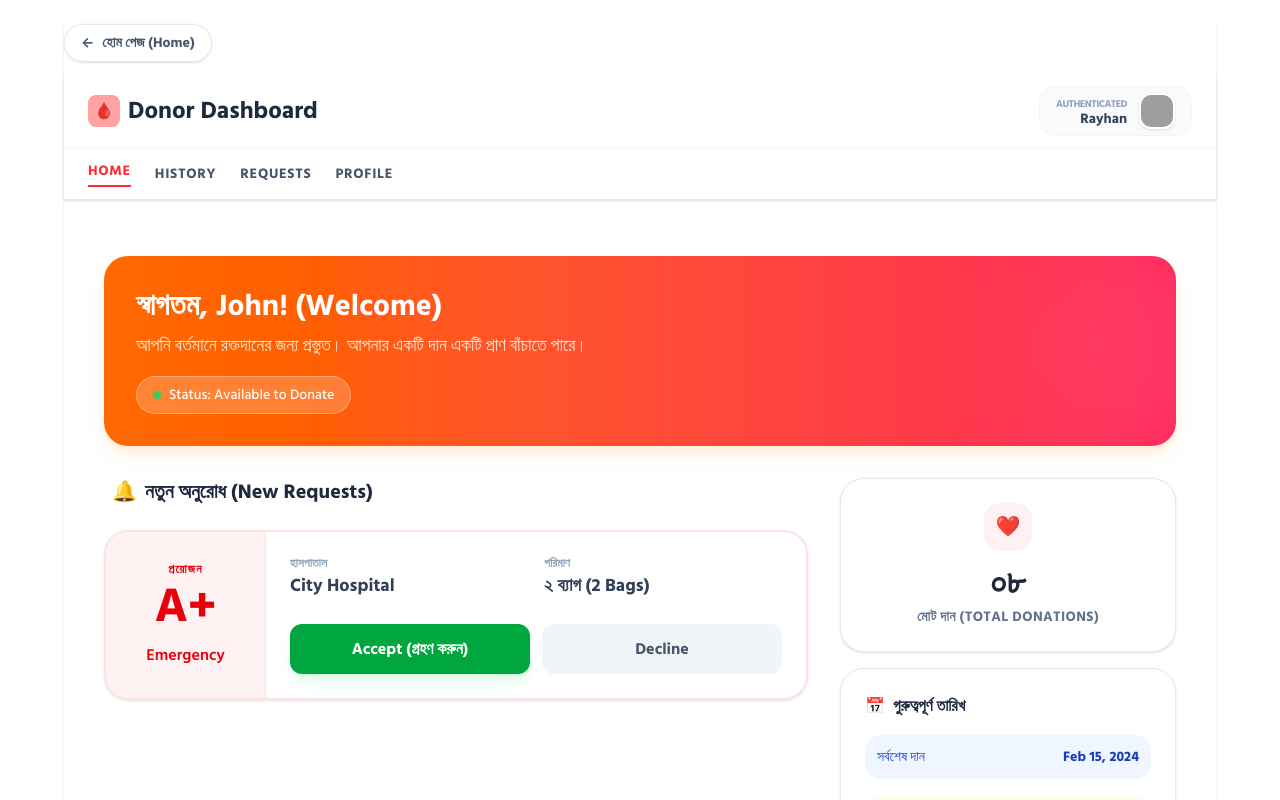
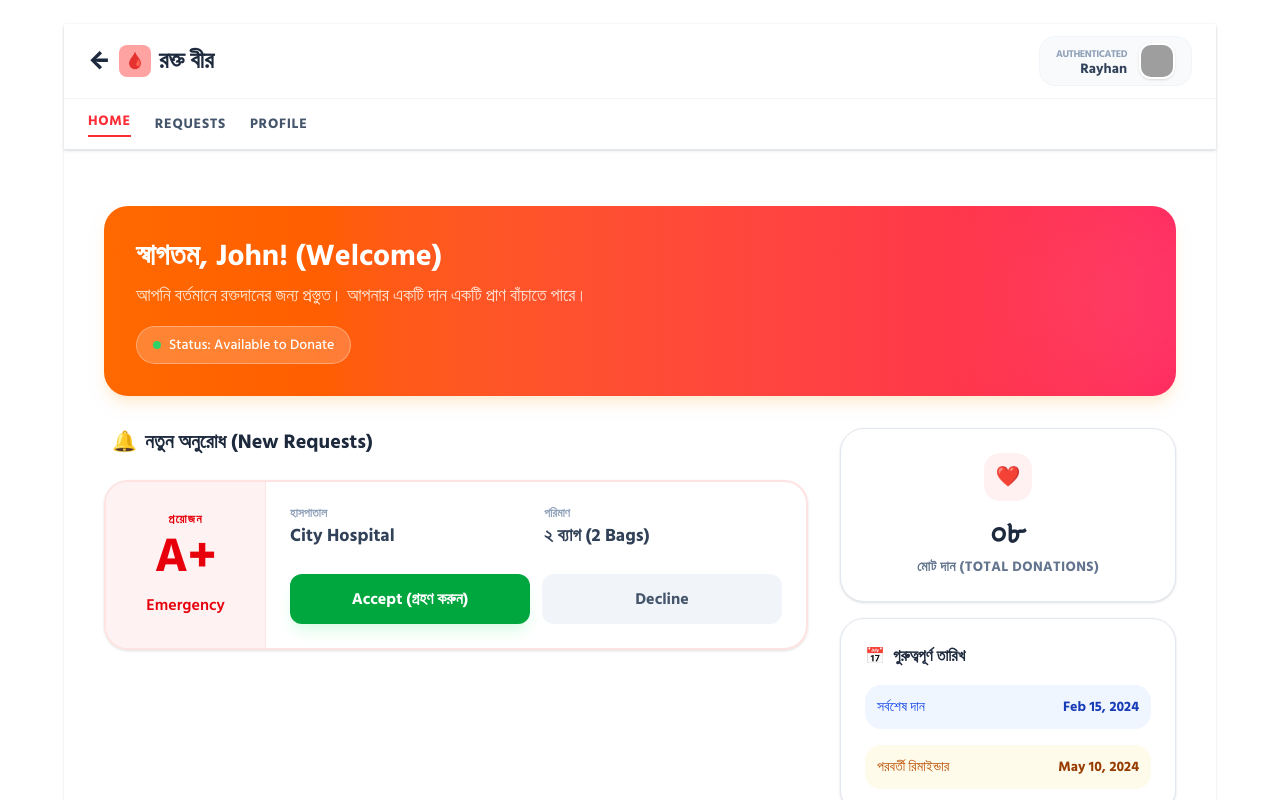
Before and after one commit to Rayhan-abdullha/blood-donation-reactjs, a React (Vite) app: page /donor/home in a window 1280 px wide. Shown: the top 800 px of the page. Built offline with nearby package versions, Linux system fonts and the light colour scheme; grey boxes are pictures that could not be loaded.

Commit message:
fix some design

```diff
--- /dev/null
+++ b/a.js
@@ -0,0 +1,19 @@
+let text = "Need A+ blood in Dhaka urgently";
+const bloodRegex = /(AB\+|A\+|B\+|O\+|AB-|A-|B-|O-)/i;
+
+  // Location list
+  const locations = ["Rangpur", "Dhaka", "Chittagong"];
+
+  // Extract blood group
+  const bloodMatch = text.match(bloodRegex);
+  const bloodGroup = bloodMatch ? bloodMatch[0].toUpperCase() : null;
+
+  // Extract location
+  let foundLocation = null;
+  for (let loc of locations) {
+    if (text.toLowerCase().includes(loc.toLowerCase())) {
+      foundLocation = loc;
+      break;
+    }
+}
+console.log("Extracted Blood Group:", bloodGroup);
--- a/src/components/Navbar.tsx
+++ b/src/components/Navbar.tsx
@@ -5,24 +5,26 @@ interface Props {
   title: string;
   menus: Array<{ link: string; name: string }>;
   user: string;
+  isMainMenu?: boolean
 }
 
-export default function Navbar({ title, menus, user }: Props) {
+export default function Navbar({ title, menus, user, isMainMenu = false }: Props) {
   const [isOpen, setIsOpen] = useState(false);
-
-  // Responsive Link Logic
   const linkClass = ({ isActive }: { isActive: boolean }) =>
     `text-sm font-bold transition-all duration-200 uppercase tracking-wider ${
       isActive
         ? "text-red-500 border-b-2 border-red-500 pb-1"
         : "text-slate-600 hover:text-red-500"
     }`;
-
+  const navigate = (path: string) => {
+    window.location.href = path;
+  }
   return (
     <nav className="sticky top-0 z-50 shadow-sm font-sans">
       {/* --- UPPER BAR (Brand & User) --- */}
       <div className="bg-white border-b border-slate-100 px-6 py-3 flex justify-between items-center">
         <h1 className="font-black text-2xl flex items-center gap-2 text-slate-800">
+          {!isMainMenu && <Link to={"/"} className="group-hover:-translate-x-1 transition-transform">←</Link>}
           <Link to="/" className="flex items-center gap-2">
             <span className="bg-red-300 text-white w-8 h-8 flex items-center justify-center rounded-lg not-italic text-base">🩸</span>
             {title}
@@ -30,7 +32,7 @@ export default function Navbar({ title, menus, user }: Props) {
         </h1>
 
         {/* Desktop User Info */}
-        <div className="hidden md:flex items-center gap-3 bg-slate-50 px-4 py-1.5 rounded-2xl border border-slate-100">
+        <div onClick={() => navigate("/admin/profile")} className="cursor-pointer hidden md:flex items-center gap-3 bg-slate-50 px-4 py-1.5 rounded-2xl border border-slate-100">
           <div className="text-right">
             <p className="text-[10px] text-slate-400 font-bold uppercase tracking-tighter">Authenticated</p>
             <p className="text-sm font-bold text-slate-700 leading-none">{user}</p>
@@ -55,7 +57,7 @@ export default function Navbar({ title, menus, user }: Props) {
       <div className={`
         bg-white/80 backdrop-blur-md px-6 border-b border-slate-200
         transition-all duration-300 ease-in-out
-        ${isOpen ? "max-h-96 py-4 opacity-100" : "max-h-0 md:max-h-16 py-0 md:py-3 opacity-0 md:opacity-100 overflow-hidden"}
+        ${isOpen ? "max-h-[500px] py-4 opacity-100" : "max-h-0 md:max-h-16 py-0 md:py-3 opacity-0 md:opacity-100 overflow-hidden"}
       `}>
         <div className="flex flex-col md:flex-row gap-6 md:items-center max-w-6xl mx-auto">
           {menus.map((item, id) => (
@@ -70,7 +72,7 @@ export default function Navbar({ title, menus, user }: Props) {
           ))}
 
           {/* Mobile User Info (Only visible in mobile menu) */}
-          <div className="md:hidden pt-4 border-t border-slate-100 flex items-center gap-3">
+          <div onClick={() => navigate("/donor/profile")} className="cursor-pointer md:hidden pt-4 border-t border-slate-100 flex items-center gap-3">
             <img src="https://i.pravatar.cc/100" className="w-10 h-10 rounded-full" />
             <span className="font-bold text-slate-700">{user}</span>
           </div>
--- a/src/pages/admin/AdminDashboard.tsx
+++ b/src/pages/admin/AdminDashboard.tsx
@@ -10,7 +10,7 @@ export default function AdminDashboard() {
       {/* --- SIDEBAR --- */}
       <aside className="w-64 bg-slate-900 text-white hidden lg:flex flex-col p-6 sticky top-0 h-screen">
         <h2 className="text-xl font-black flex items-center gap-2 mb-10 italic">
-          <span className="bg-red-600 p-1.5 rounded-lg not-italic">🩸</span> ADMIN PANEL
+          <span className="bg-red-400 p-1.5 rounded-lg not-italic">🩸</span> ADMIN PANEL
         </h2>
         <nav className="space-y-2 flex-1">
           <button onClick={() => setActiveTab("verify")} className={`w-full flex items-center gap-3 px-4 py-3 rounded-xl transition-all ${activeTab === 'verify' ? 'bg-red-600 text-white' : 'text-slate-400 hover:bg-white/5'}`}>
--- a/src/pages/admin/AdminLayout.tsx
+++ b/src/pages/admin/AdminLayout.tsx
@@ -1,18 +1,14 @@
 import Navbar from "../../components/Navbar"
-import BackHome from "../../components/BackHome"
 import { Outlet } from "react-router-dom"
 const menus = [
     { link: "admin/home", name: "Home" },
-    { link: "admin/history", name: "History" },
-    { link: "admin/requests", name: "Requests" },
     { link: "admin/profile", name: "Profile" },
   ]
 export default function AdminLayout() {
   return (
     <div className="max-w-6xl mx-auto mt-6 bg-gray-50 rounded shadow">
-      <BackHome className="mb-3"/>
       <Navbar
-        title="Admin Dashboard"
+        title="রক্ত বীর"
         menus={menus}
         user="Rayhan"
       />
--- a/src/pages/donor/DonorLayout.tsx
+++ b/src/pages/donor/DonorLayout.tsx
@@ -1,18 +1,15 @@
 import { Outlet } from "react-router-dom"
 import Navbar from "../../components/Navbar"
-import BackHome from "../../components/BackHome"
 const menus = [
     { link: "donor/home", name: "Home" },
-    { link: "donor/history", name: "History" },
     { link: "donor/requests", name: "Requests" },
     { link: "donor/profile", name: "Profile" },
   ]
 export default function DonorLayout() {
   return (
     <div className="max-w-6xl mx-auto mt-6 rounded shadow">
-      <BackHome className="mb-3"/>
        <Navbar
-          title="Donor Dashboard"
+          title="রক্ত বীর"
           menus={menus}
           user="Rayhan"
         />
--- a/src/pages/patient/CreateRequest.tsx
+++ b/src/pages/patient/CreateRequest.tsx
@@ -47,8 +47,7 @@ export default function Requests() {
             <span className="text-3xl">🩸</span>
           </div>
           <h2 className="text-3xl font-black text-slate-800 tracking-tight leading-snug">
-            রক্তের আবেদন <br />
-            <span className="text-red-600 text-xl font-bold uppercase tracking-widest">Blood Request</span>
+            রক্তের আবেদন
           </h2>
           <p className="text-slate-500 mt-2 font-medium max-w-md mx-auto leading-relaxed text-sm">
             আপনার সঠিক তথ্য দ্রুত রক্তদাতার কাছে পৌঁছাতে সাহায্য করবে।
--- a/src/pages/patient/PatientLayout.tsx
+++ b/src/pages/patient/PatientLayout.tsx
@@ -1,20 +1,17 @@
 import { Outlet } from "react-router-dom"
 import Navbar from "../../components/Navbar"
-import BackHome from "../../components/BackHome"
 const menus = [
     { link: "patient/home", name: "Home" },
-    { link: "patient/history", name: "History" },
     { link: "patient/requests", name: "Requests" },
     { link: "patient/profile", name: "Profile" },
   ]
 export default function PatientLayout() {
   return (
     <div className="max-w-6xl mx-auto mt-6 rounded shadow">
-        <BackHome className="mb-3"/>
         <Navbar
-          title="Patient Dashboard"
-          menus={menus}
-          user="Rayhan"
+        title="রক্ত বীর"
+        menus={menus}
+        user="Rayhan"
         />
       <div className="p-6">
         <Outlet />
--- a/src/pages/public/Home.tsx
+++ b/src/pages/public/Home.tsx
@@ -3,12 +3,8 @@ import { Link } from "react-router-dom"
 export default function PublicHome() {
   return (
     <div className="space-y-16 pb-20">
-
-      {/* 1. HERO SECTION */}
       <section className="relative bg-slate-900 pt-20 pb-32 px-6 overflow-hidden">
-        {/* Abstract Background Decoration */}
         <div className="absolute top-0 right-0 w-1/3 h-full bg-red-600/10 skew-x-12 translate-x-20"></div>
-
         <div className="max-w-6xl mx-auto text-center relative z-10">
           <span className="inline-block bg-red-500/20 text-red-400 px-4 py-1.5 rounded-full text-sm font-bold tracking-widest uppercase mb-6 border border-red-500/30">
             🩸 রক্তদান মহৎ দান (Blood Donation is Noble)
--- a/src/pages/public/PublicLayout.tsx
+++ b/src/pages/public/PublicLayout.tsx
@@ -16,6 +16,7 @@ export default function PublicLayout() {
         title="রক্ত বীর"
         menus={menus}
         user="Rayhan"
+        isMainMenu={true}
       />
       <div className="">
         <Outlet />
```
Also changed, not shown: tempCodeRunnerFile.js (added).
